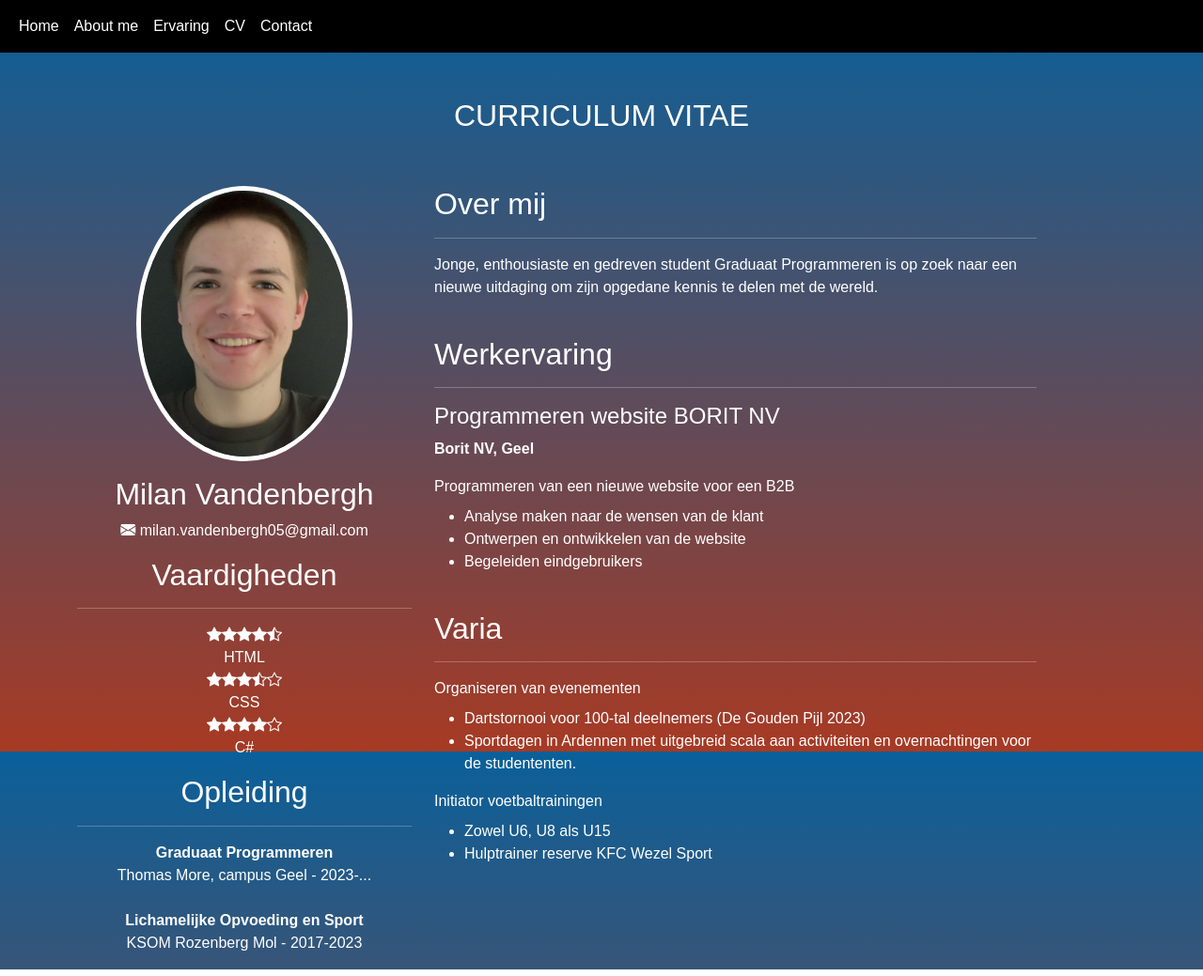
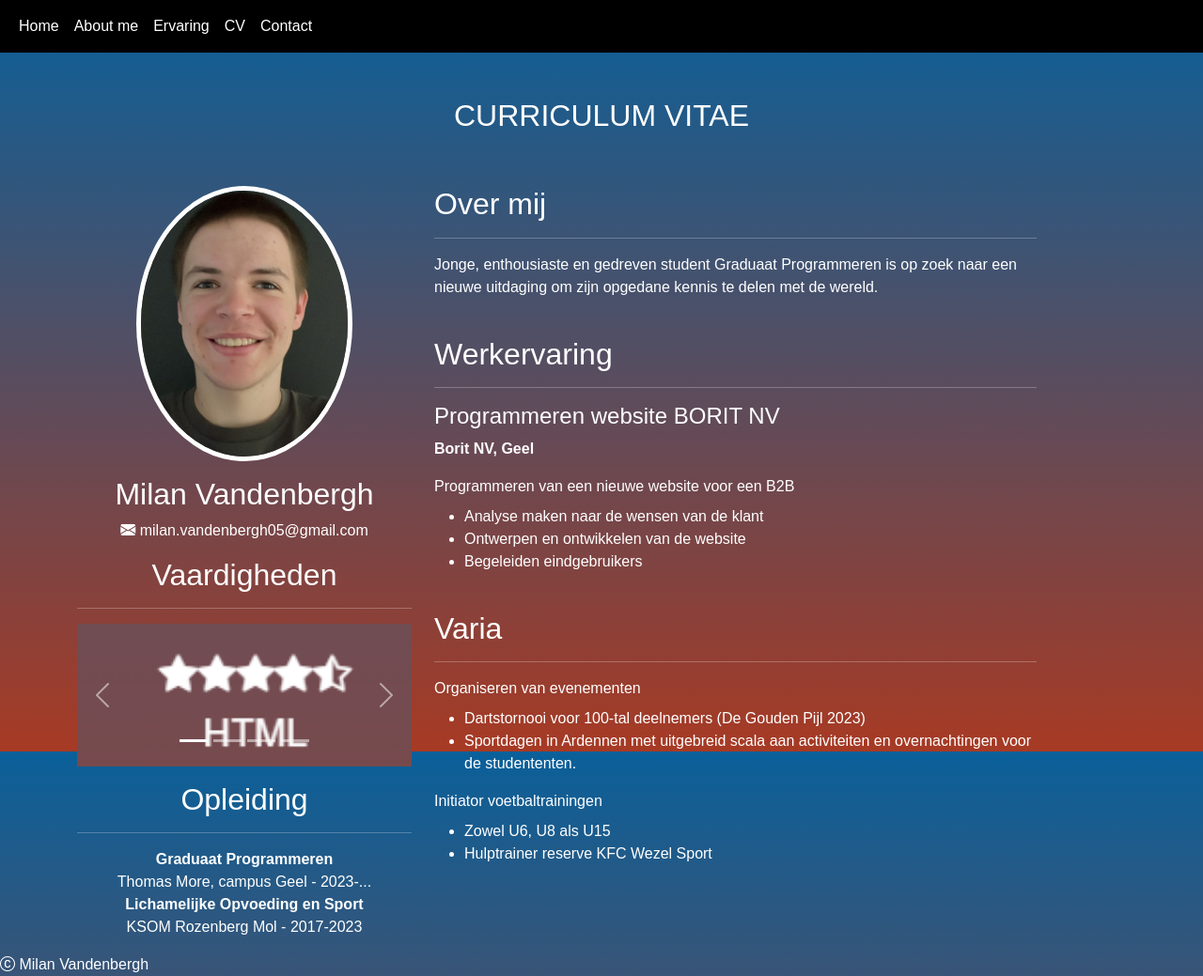
Before and after one commit to r1000417/project2, a plain HTML site: page Project 2/cv.html in a window 1280 px wide. Shown: the whole page at 94% size. Drawn offline with nearby package versions, Linux system fonts and the light colour scheme.

Commit message:
Add files via upload

```diff
--- a/Project 2/css/default.css
+++ b/Project 2/css/default.css
@@ -20,3 +20,8 @@ li.nav-item a:hover {
 #cv img {
     width: 230px;
 }
+.wrapper {
+    min-height: 100vh;
+    display: flex;
+    flex-direction: column;
+}
--- a/Project 2/cv.html
+++ b/Project 2/cv.html
@@ -37,7 +37,7 @@
         </div>
       </div>
     </nav>
-    <section class="container" id="cv">
+    <section class="container wrapper" id="cv">
       <div class="row">
         <div class="col-12 d-flex flex-column text-center">
           <h2>CURRICULUM VITAE</h2>
@@ -58,32 +58,99 @@
           </ul>
           <h2>Vaardigheden</h2>
           <hr />
-          <ul class="list-unstyled">
-            <i class="bi bi-star-fill"></i
-            ><i class="bi bi-star-fill"></i
-            ><i class="bi bi-star-fill"></i
-            ><i class="bi bi-star-fill"></i
-            ><i class="bi bi-star-half"></i>
-            <li>HTML</li>
-            <i class="bi bi-star-fill"></i
-            ><i class="bi bi-star-fill"></i
-            ><i class="bi bi-star-fill"></i
-            ><i class="bi bi-star-half"></i
-            ><i class="bi bi-star"></i>
-            <li>CSS</li>
-            <i class="bi bi-star-fill"></i
-            ><i class="bi bi-star-fill"></i
-            ><i class="bi bi-star-fill"></i
-            ><i class="bi bi-star-fill"></i
-            ><i class="bi bi-star"></i>
-            <li>C#</li>
-          </ul>
+
+          <div id="carouselExampleIndicators" class="carousel slide mb-3">
+            <div class="carousel-indicators">
+              <button
+                type="button"
+                data-bs-target="#carouselExampleIndicators"
+                data-bs-slide-to="0"
+                class="active"
+                aria-current="true"
+                aria-label="Slide 1"
+              ></button>
+              <button
+                type="button"
+                data-bs-target="#carouselExampleIndicators"
+                data-bs-slide-to="1"
+                aria-label="Slide 2"
+              ></button>
+              <button
+                type="button"
+                data-bs-target="#carouselExampleIndicators"
+                data-bs-slide-to="2"
+                aria-label="Slide 3"
+              ></button>
+              <button
+                type="button"
+                data-bs-target="#carouselExampleIndicators"
+                data-bs-slide-to="3"
+                aria-label="Slide 4"
+              ></button>
+            </div>
+            <div class="carousel-inner">
+              <div class="carousel-item active">
+                <img
+                  src="img/Schermafbeelding 2023-11-01 144721.png"
+                  class="d-block w-100"
+                  alt="vaardigheden html"
+                />
+              </div>
+              <div class="carousel-item">
+                <img
+                  src="img/Schermafbeelding 2023-11-01 145114.png"
+                  class="d-block w-100"
+                  alt="Vaardigheden SQL"
+                />
+              </div>
+              <div class="carousel-item">
+                <img
+                  src="img/Schermafbeelding bootstra-11-01 145024.png"
+                  class="d-block w-100"
+                  alt="vaardigheden Bootstrap"
+                />
+              </div>
+
+              <div class="carousel-item">
+                <img
+                  src="img/Schermafbeelding css-11-01 144817.png"
+                  class="d-block w-100"
+                  alt="vaardigheden css"
+                />
+              </div>
+            </div>
+            <button
+              class="carousel-control-prev"
+              type="button"
+              data-bs-target="#carouselExampleIndicators"
+              data-bs-slide="prev"
+            >
+              <span
+                class="carousel-control-prev-icon"
+                aria-hidden="true"
+              ></span>
+              <span class="visually-hidden">Previous</span>
+            </button>
+            <button
+              class="carousel-control-next"
+              type="button"
+              data-bs-target="#carouselExampleIndicators"
+              data-bs-slide="next"
+            >
+              <span
+                class="carousel-control-next-icon"
+                aria-hidden="true"
+              ></span>
+              <span class="visually-hidden">Next</span>
+            </button>
+          </div>
+
           <h2>Opleiding</h2>
           <hr />
           <ul class="list-unstyled">
             <li><strong>Graduaat Programmeren</strong></li>
             <li>Thomas More, campus Geel - 2023-...</li>
-            <br />
+
             <li><strong>Lichamelijke Opvoeding en Sport</strong></li>
             <li>KSOM Rozenberg Mol - 2017-2023</li>
           </ul>
@@ -126,5 +193,7 @@
         </div>
       </div>
     </section>
+    <footer><i class="bi bi-c-circle"></i> Milan Vandenbergh</footer>
+    <script src="js/bootstrap.bundle.min.js"></script>
   </body>
 </html>
```
Also changed, not shown: Project 2/contact.html (+12 -13 lines), Project 2/ervaring.html (+6 -1 lines), Project 2/hobby.html (+6 -2 lines), Project 2/index.html (+15 -2 lines), Project 2/img/Schermafbeelding 2023-11-01 144721.png (added), Project 2/img/Schermafbeelding 2023-11-01 145114.png (added), Project 2/img/Schermafbeelding bootstra-11-01 145024.png (added), Project 2/img/Schermafbeelding c#-11-01 144912.png (added), Project 2/img/Schermafbeelding css-11-01 144817.png (added), 1 other file.
